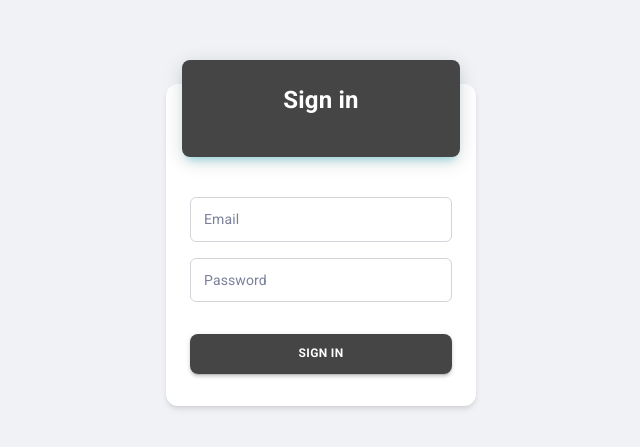
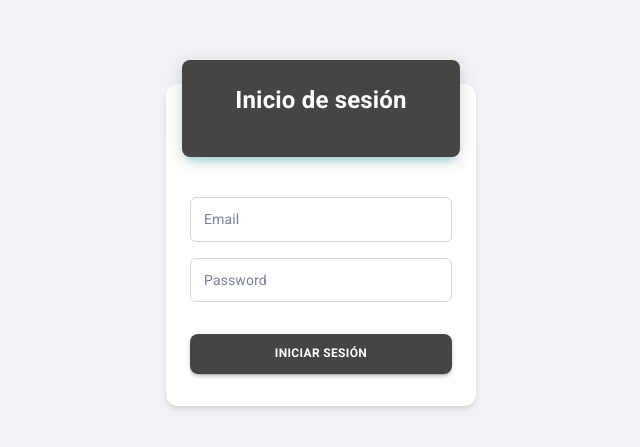
Before and after one commit to Alebecito/Web_Homebrewers_CR, a React (Create React App) app in the folder frontend/: page /sign-in in a window 1280 px wide. Shown: the part 151-598 px from the top of the page, without its empty margins (319-959 px from the left). Built offline with nearby package versions, Linux system fonts and the light colour scheme.

Commit message:
Cambio login

```diff
--- a/frontend/src/layouts/login/index.js
+++ b/frontend/src/layouts/login/index.js
@@ -31,7 +31,7 @@ function Basic() {
           textAlign="center"
         >
           <MDTypography variant="h4" fontWeight="medium" color="white" mt={1}>
-            Sign in
+            Inicio de sesión
           </MDTypography>
           <Grid
             container
@@ -55,7 +55,7 @@ function Basic() {
                 fullWidth
                 onClick={handleClick}
               >
-                sign in
+                Iniciar sesión
               </MDButton>
             </MDBox>
           </MDBox>
```
